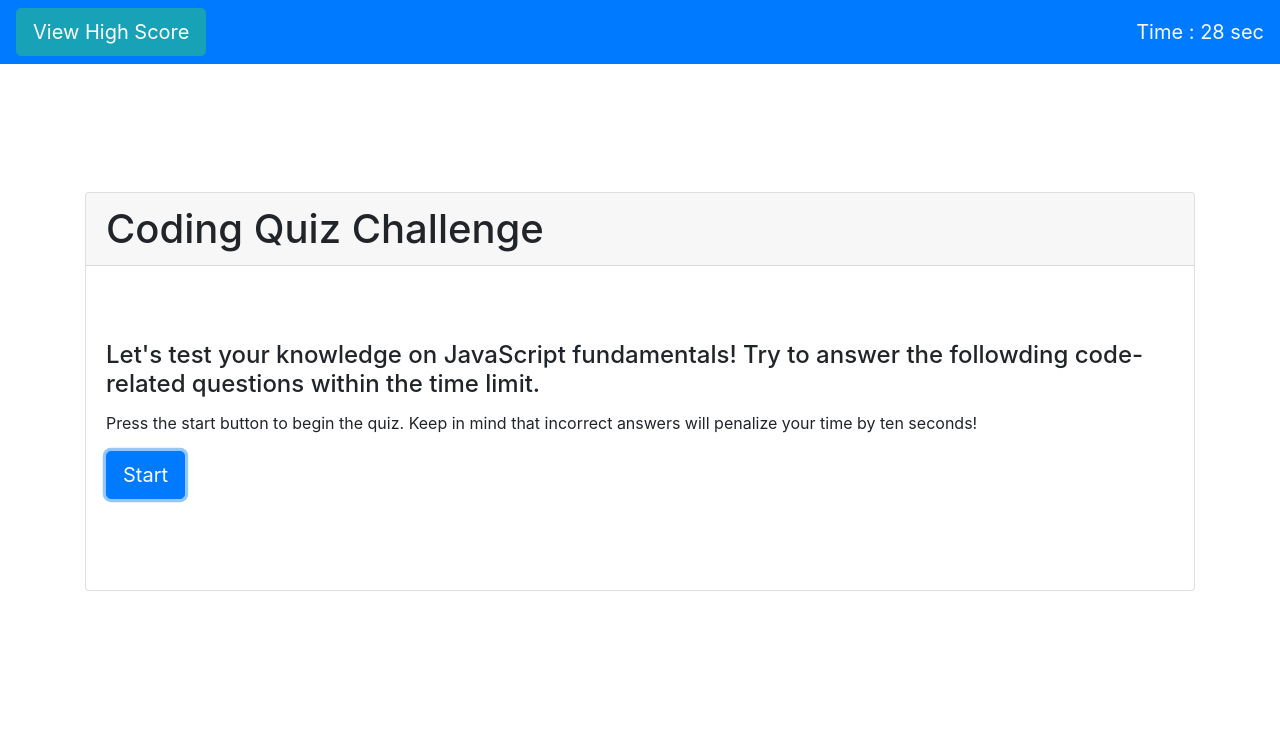
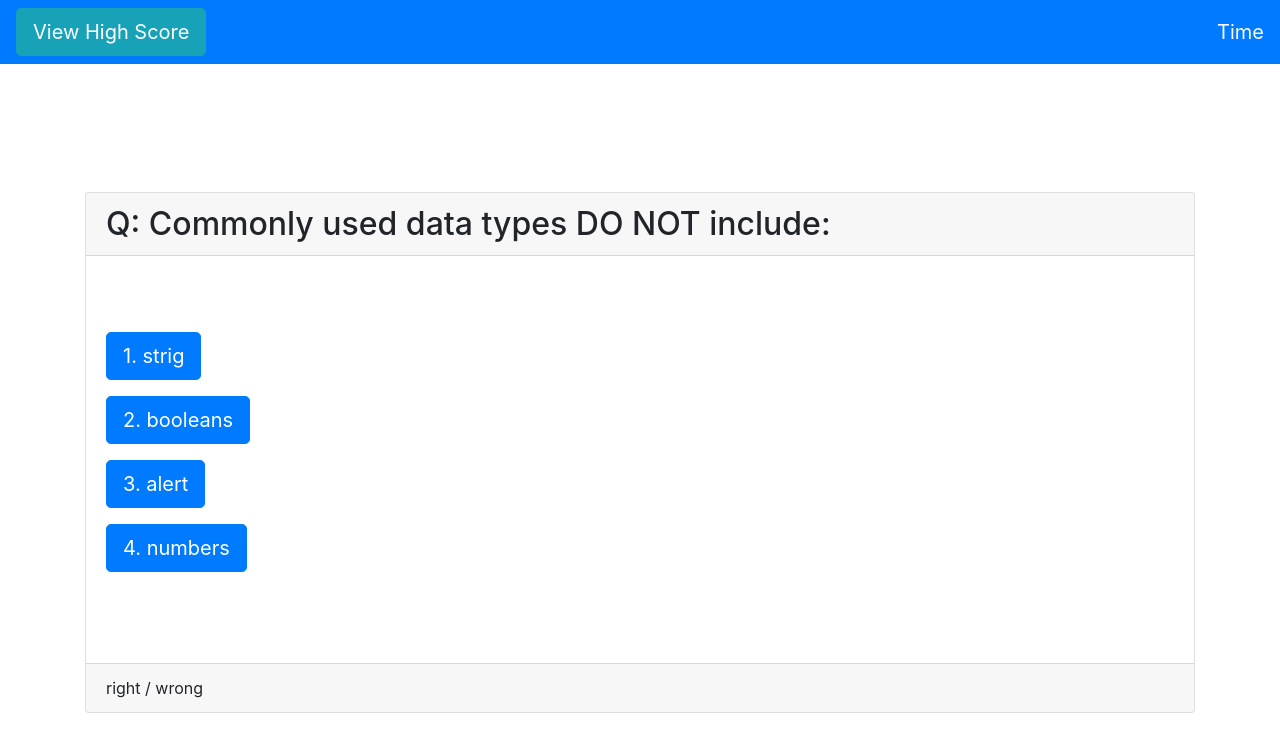
Before and after one commit to Andrew-TechMaster/Andrew-UWBootcamp-Challenge-04-Web-APIs-Code-Quiz, a plain HTML site: page index.html in a window 1280 px wide. Both pictures are taken after a click on the link "Start". Drawn offline with nearby package versions, Linux system fonts and the light colour scheme.

Commit message:
Add methods: getQuestion & endGame

```diff
--- a/assets/css/style.css
+++ b/assets/css/style.css
@@ -55,3 +55,23 @@ form {
 #displayScore {
   margin-bottom: 5%;
 }
+
+#questionTitle::before {
+  content: "Q: ";
+}
+
+#optionA::before {
+  content: "1.  ";
+}
+
+#optionB::before {
+  content: "2.  ";
+}
+
+#optionC::before {
+  content: "3.  ";
+}
+
+#optionD::before {
+  content: "4.  ";
+}
--- a/assets/js/main.js
+++ b/assets/js/main.js
@@ -1,9 +1,9 @@
 /* {============================= DOM / Element / Variable Declaration  =============================} */
 /* <------ SectionEl ------> */
-var menuEl = document.querySelector("#menuSection");
-var quizEl = document.querySelector("#quizSection");
-var settleEl = document.querySelector("#settleSection");
-var viewhighScoreEl = document.querySelector("#viewScoreSection");
+var menuSectionEl = document.querySelector("#menuSection");
+var quizSectionEl = document.querySelector("#quizSection");
+var settleSectionEl = document.querySelector("#settleSection");
+var viewhighScoreSectionEl = document.querySelector("#viewScoreSection");
 /* <------ ButtonEl ------> */
 var viewBtnEl = document.querySelector("#viewBtn");
 var startBtnEl = document.querySelector("#startBtn");
@@ -39,10 +39,34 @@ function countDown() {
             // Stops execution of action at set interval
             clearInterval(timeInterval);
             timerEl.textContent = "is up";
+            endGame();
         }
     }, 1000)
 }
 
+/* <------ Get Quesion / Next Question ------> */
+function getQuestion() {
+    menuSectionEl.className = "hidden";
+    quizSectionEl.className = "visible";
+
+    if (questionIndex < lengthOfQuestions) {
+        questionTitleEl.textContent = setOfQuestions[questionIndex].title;
+        optionAEl.textContent = setOfQuestions[questionIndex].choices[0];
+        optionBEl.textContent = setOfQuestions[questionIndex].choices[1];
+        optionCEl.textContent = setOfQuestions[questionIndex].choices[2];
+        optionDEl.textContent = setOfQuestions[questionIndex].choices[3];
+    } else {
+        endGame();
+    }
+}
+
+/* <------ End Game / Game Over ------> */
+function endGame() {
+    quizSectionEl.className = "hidden";
+    settleSectionEl.className = "visible";
+
+    displayScoreEl.textContent = `Your Final Score is ${totalScore}`
+}
 /* {============================= Add Event Listener  =============================} */
 // btn.addEventListener("click", callback)
 
@@ -60,8 +84,10 @@ function countDown() {
 // clearAll() => clear local storage
 console.log(setOfQuestions);
 console.log(`#Question: ${lengthOfQuestions} & Total Time: ${timeLeft} `);
+console.log(setOfQuestions[questionIndex].choices[3])
 
 startBtnEl.addEventListener("click", function (evt) {
     evt.preventDefault();
-    countDown();
+    // countDown();
+    getQuestion();
 });
```
